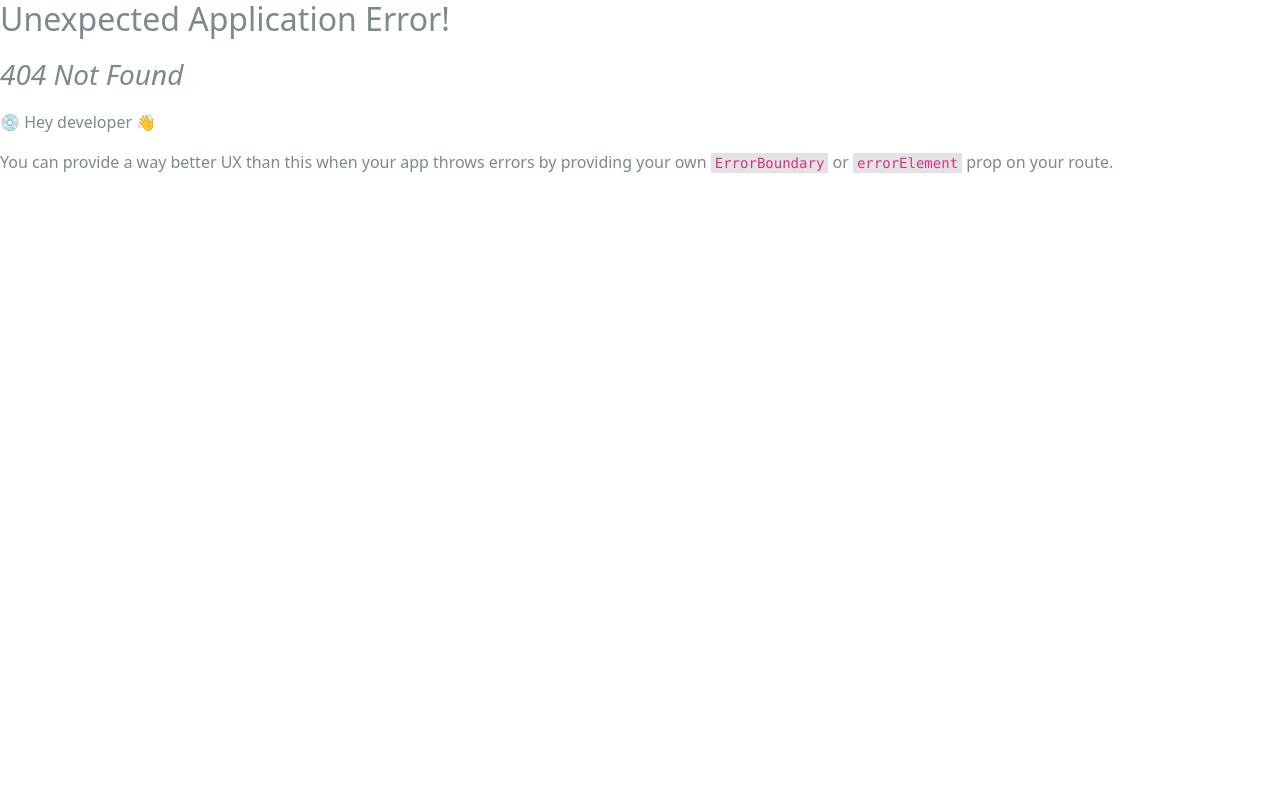
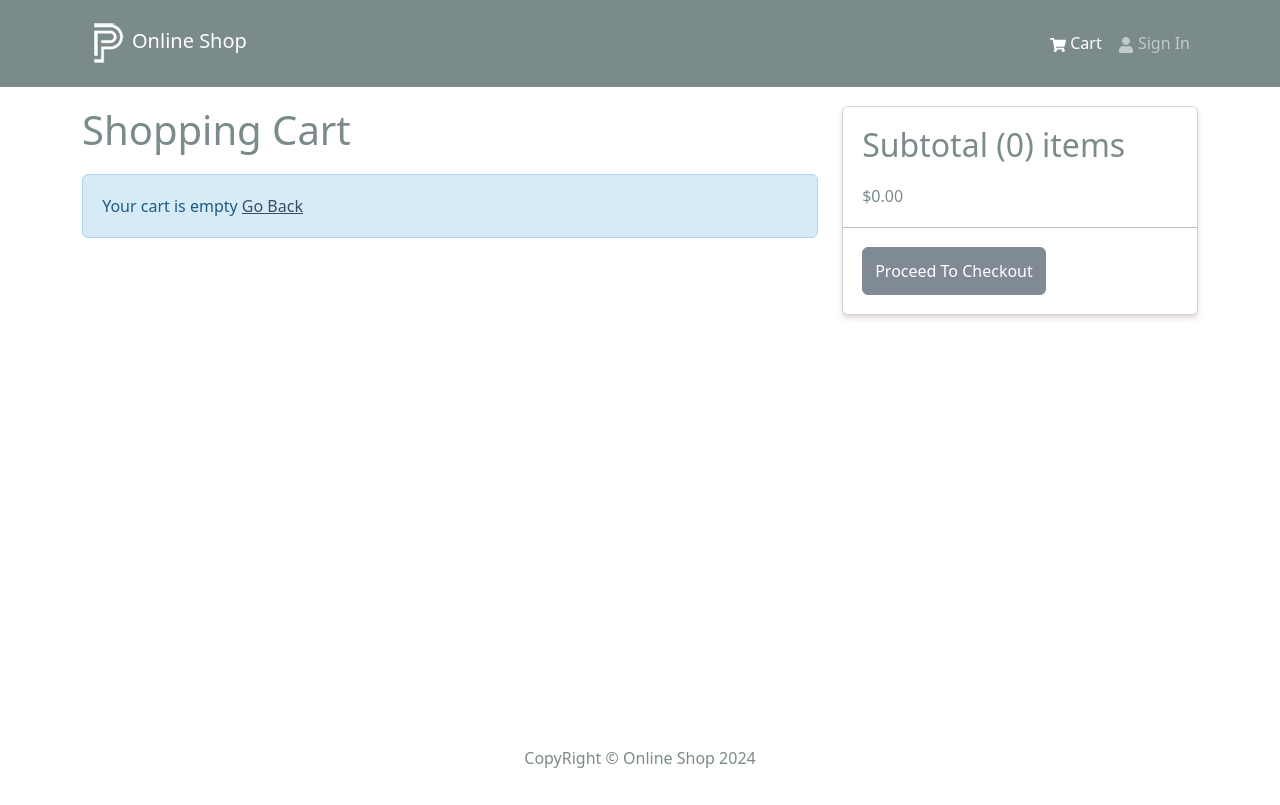
Before and after one commit to bisre1921/Online-Shop, a React (Vite) app in the folder Online-Shop/frontend/: page /cart in a window 1280 px wide. Before the commit this address had no page. Built offline with nearby package versions, Linux system fonts and the light colour scheme.

Commit message:
create and implement Cart page

```diff
--- a/Online-Shop/frontend/src/components/Header.jsx
+++ b/Online-Shop/frontend/src/components/Header.jsx
@@ -7,7 +7,6 @@
 
 const Header = () => {
     const { cartItems } = useSelector((state) => state.cart);
-    console.log(cartItems);
 
   return (
     <header>
--- a/Online-Shop/frontend/src/main.jsx
+++ b/Online-Shop/frontend/src/main.jsx
@@ -9,12 +9,14 @@
 import ProductDetail from './pages/ProductDetail.jsx';
 import {Provider} from "react-redux";
 import store from "./store.jsx";
+import Cart from './pages/Cart.jsx';
 
 const router = createBrowserRouter(
   createRoutesFromElements(
     <Route path='/' element={<App />}>
       <Route index={true} path='/' element={<Home />} />
       <Route path="/product/:id" element={<ProductDetail />} />
+      <Route path="/cart" element={<Cart />} />
     </Route>
   )
 )
--- /dev/null
+++ b/Online-Shop/frontend/src/pages/Cart.jsx
@@ -0,0 +1,84 @@
+import {Link , useNavigate} from 'react-router-dom';
+import {useDispatch , useSelector} from 'react-redux';
+import {Row , Col , ListGroup , Image , Form , Button , Card} from 'react-bootstrap';
+import {FaTrash} from 'react-icons/fa';
+import Message from '../components/Message';
+import { addToCart } from '../slices/CartSlice';
+
+const Cart = () => {
+    const navigate = useNavigate();
+    const dispatch = useDispatch();
+
+    const cart = useSelector((state) => state.cart);
+    const {cartItems} = cart;
+
+    const addToCartHandler = async (product , qty) => {
+        dispatch(addToCart({...product , qty}));
+    }
+
+  return (
+    <div>
+        <Row>
+            <Col md={8}>
+                <h1 style={{marginBottom: "20px"}}>Shopping Cart</h1>
+                {cartItems.length === 0 ? (
+                    <Message>
+                        Your cart is empty <Link to="/">Go Back</Link>
+                    </Message>
+                ) : (
+                    <ListGroup variant="flush">
+                        {cartItems.map((item) => (
+                            <ListGroup.Item key={item._id}>
+                                <Row>
+                                    <Col md={2}>
+                                        <Image src={item.image} alt={item.name} fluid rounded />
+                                    </Col>
+                                    <Col md={3}>
+                                        <Link to={`/product/${item._id}`}>{item.name}</Link>
+                                    </Col>
+                                    <Col md={2}>
+                                        ${item.price}
+                                    </Col>
+                                    <Col md={2}>
+                                        <Form.Control as="select" value={item.qty} onChange={(e) => addToCartHandler(item , Number(e.target.value))}>
+                                            {[...Array(item.countInStock).keys()].map((x) => (
+                                                <option key={x + 1} value={x + 1}>
+                                                    {x + 1}
+                                                </option>
+                                            ))}
+                                        </Form.Control>
+                                    </Col>
+                                    <Col md={2}>
+                                        <Button type="button" variant="light" onClick={() => removeFromCartHandler(item.product)}>
+                                            <FaTrash />
+                                        </Button>
+                                    </Col>
+                                </Row>
+                            </ListGroup.Item>
+                        ))}
+                    </ListGroup>
+                )}
+            </Col>
+            <Col md={4}>
+                <Card>
+                    <ListGroup variant="flush">
+                        <ListGroup.Item>
+                            <h2>Subtotal ({cartItems.reduce((acc , item) => Number(acc) + Number(item.qty) , 0)}) items</h2>
+                            ${cartItems.reduce((acc , item) => acc + item.qty * item.price , 0).toFixed(2)}
+                        </ListGroup.Item>
+                        <ListGroup.Item>
+                            <Button type="button" className="btn-block" disabled={cartItems.length === 0} >
+                                Proceed To Checkout
+                            </Button>
+                        </ListGroup.Item>
+                    </ListGroup>
+                </Card>
+            </Col>
+        </Row>
+
+
+    </div>
+  )
+}
+
+export default Cart
```
